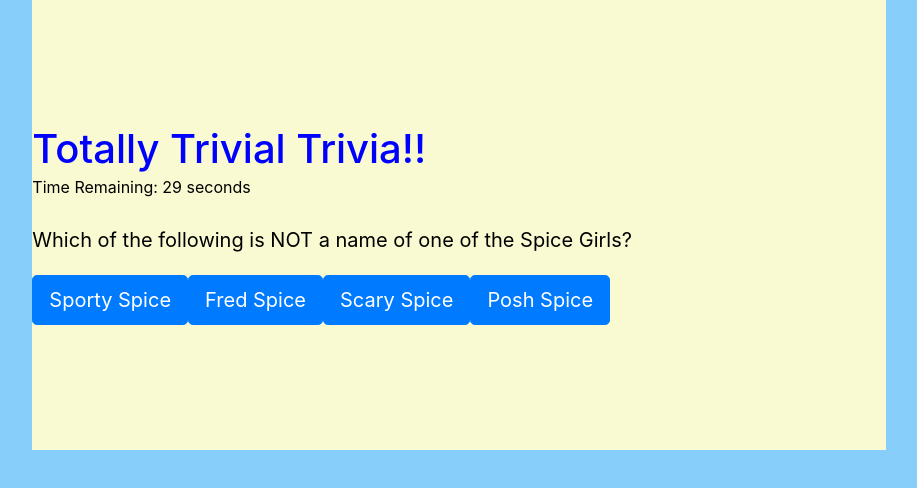
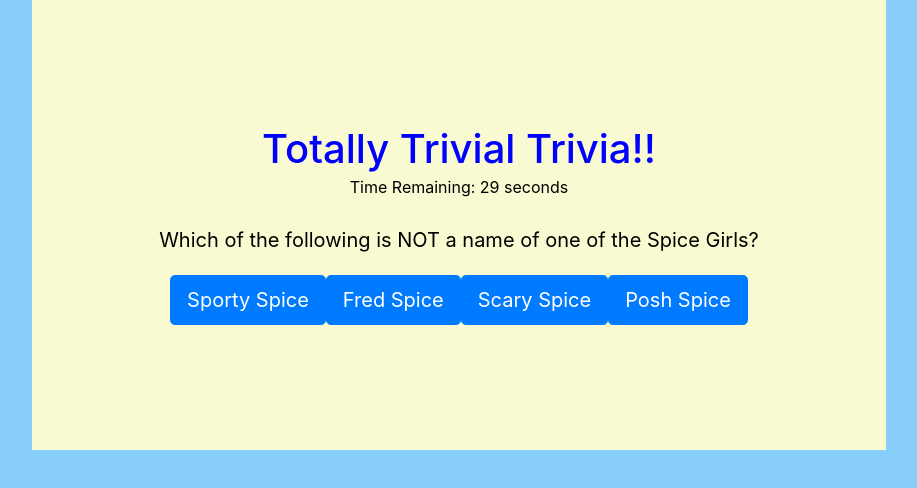
Before and after one commit to cmdavies10/trivia-game, a plain HTML site: page index.html in a window 1280 px wide. Both pictures are taken after a click on the button "Start!". Shown: the whole page, without its empty margins (181-1098 px from the left). Drawn offline with nearby package versions, Linux system fonts and the light colour scheme.

Commit message:
centers text on display, need to fix reset and countdown trigger at zero

```diff
--- a/assets/css/style.css
+++ b/assets/css/style.css
@@ -22,6 +22,7 @@ body {
 .question {
     height: 50px;
     font-size: 20px;
+    align-self: center;
 }
 
 .answers {
--- a/assets/javaScript/app.js
+++ b/assets/javaScript/app.js
@@ -165,8 +165,9 @@ function count() {
             numWrong++;
         };
 
-        setTimeout(function (questionTwo) {
+        setTimeout(function (questionThree) {
             stop();
+            // intervalID = setInterval(count, 1 * 1000);
             $(".question").text(questionArray[2].question);
             $(".answers").empty();
             $(".timer").empty();
@@ -179,11 +180,13 @@ function count() {
             b.text("START OVER");
             $(".answers").append(b);
         }, 3 * 1000);
+        stop();
     });
 
     // START OVER BUTTON -- on click that resets the game without re-loading the page
     $(".start-over").on("click", function () {
-        alert("this is working");
+        stop();
+        console.log("this is working");
         // if (!clockRunning) {
         stop();
         // $(".question").text(questionArray[0].question);
--- a/index.html
+++ b/index.html
@@ -16,12 +16,12 @@
 <body>
     <div class="wrapper">
         <div class="container col-8 main">
-            <div class="row game-title">
+            <div class="row game-title justify-content-center">
                 <h1>Totally Trivial Trivia!!</h1>
             </div>
-            <div class="row timer"></div>
-            <div class="row question"></div>
-            <div class="row answers"></div>
+            <div class="row timer justify-content-center"></div>
+            <div class="row question justify-content-center"></div>
+            <div class="row answers justify-content-center"></div>
             <div class="row gif"></div>
         </div>
     </div>
```
